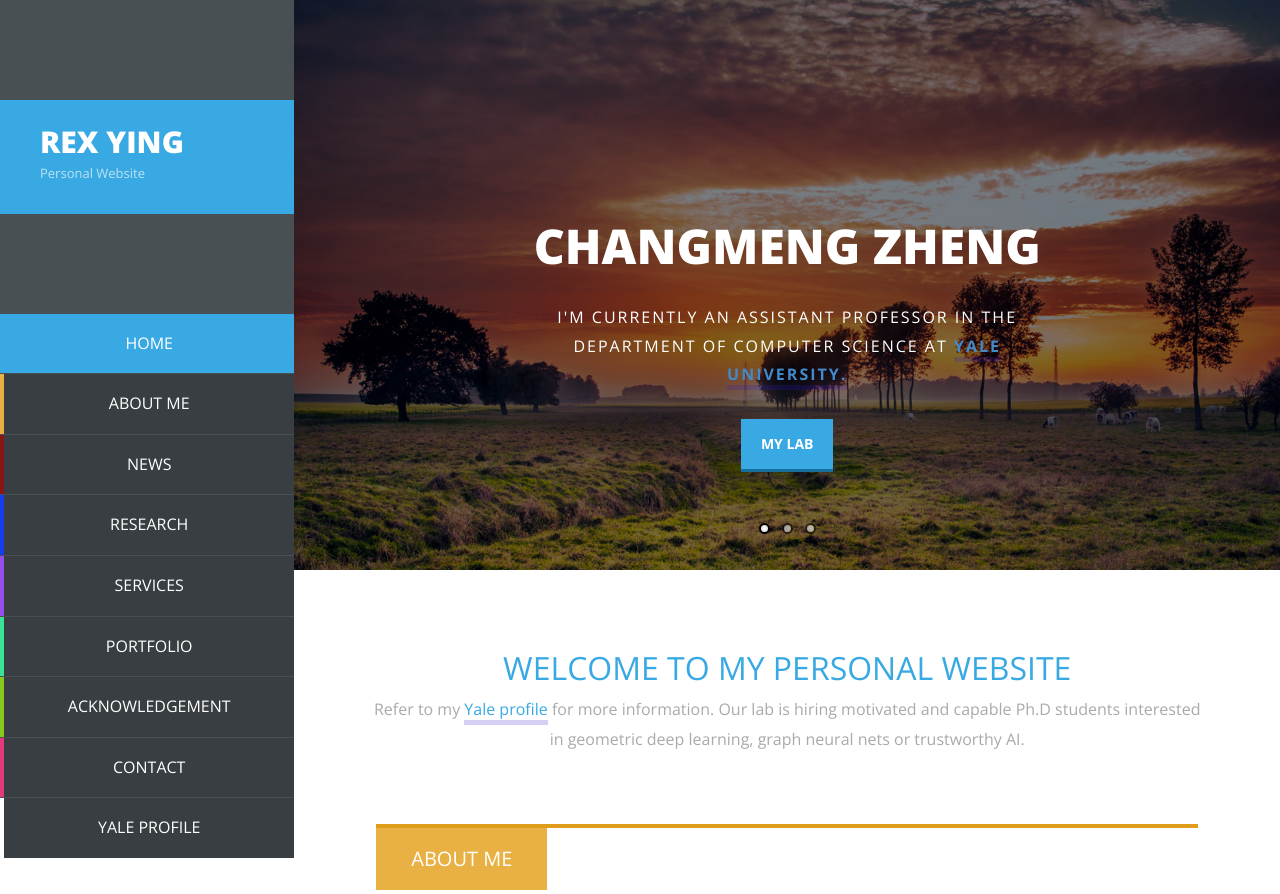
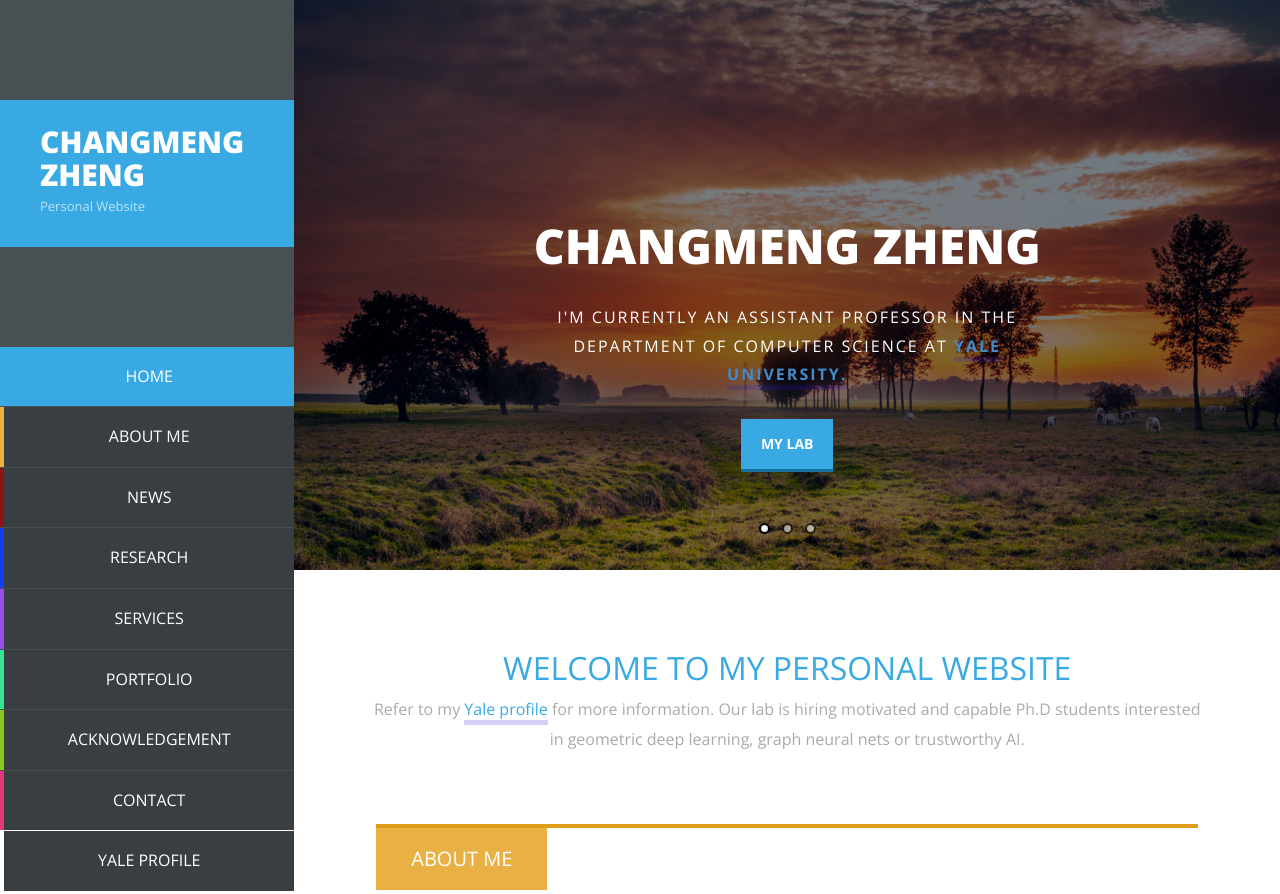
Before and after one commit to thecharm/thecharm.github.io, a plain HTML site: page index.html in a window 1280 px wide. Shown: the top 894 px of the page. Drawn offline with nearby package versions, Linux system fonts and the light colour scheme; some packages are replaced by stand-ins of ours.

Commit message:
Update index.html

```diff
--- a/index.html
+++ b/index.html
@@ -40,7 +40,7 @@
 
 	<div id="main-sidebar" class="hidden-xs hidden-sm">
 		<div class="logo">
-			<a href="#"><h1>Rex Ying</h1></a>
+			<a href="#"><h1>Changmeng Zheng</h1></a>
 			<span>Personal Website</span>
 		</div> <!-- /.logo -->
 
```
